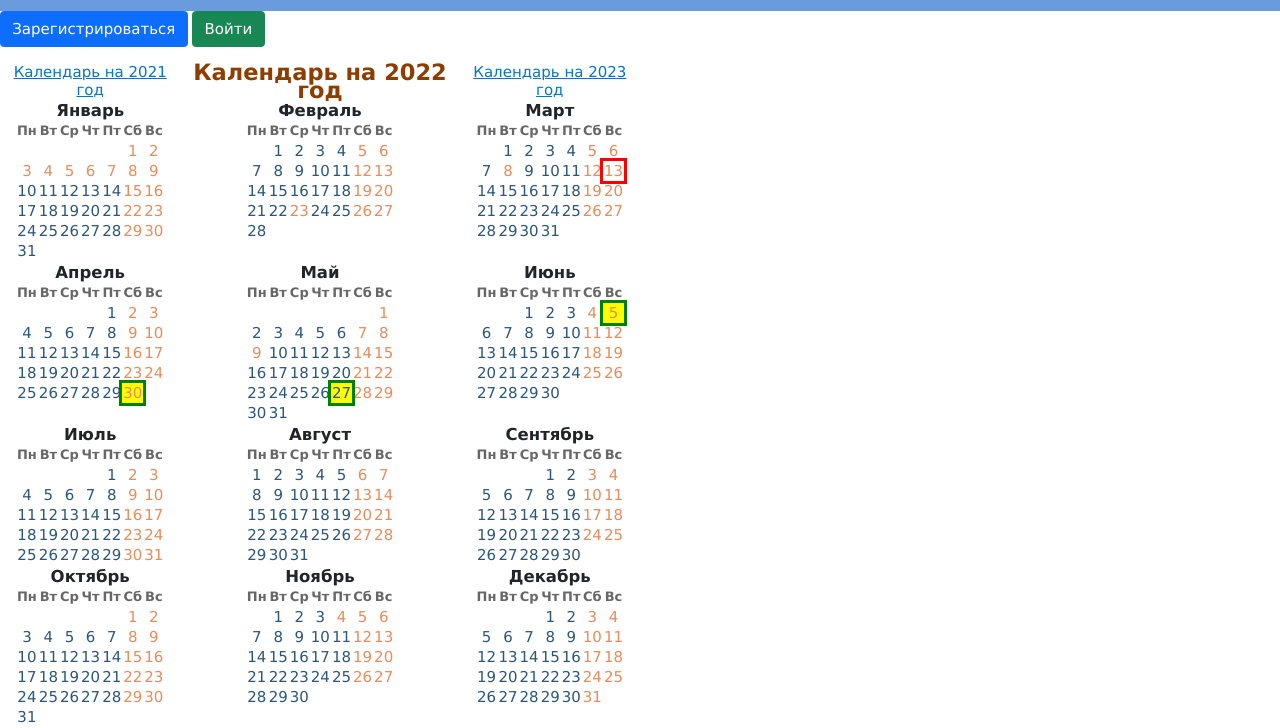
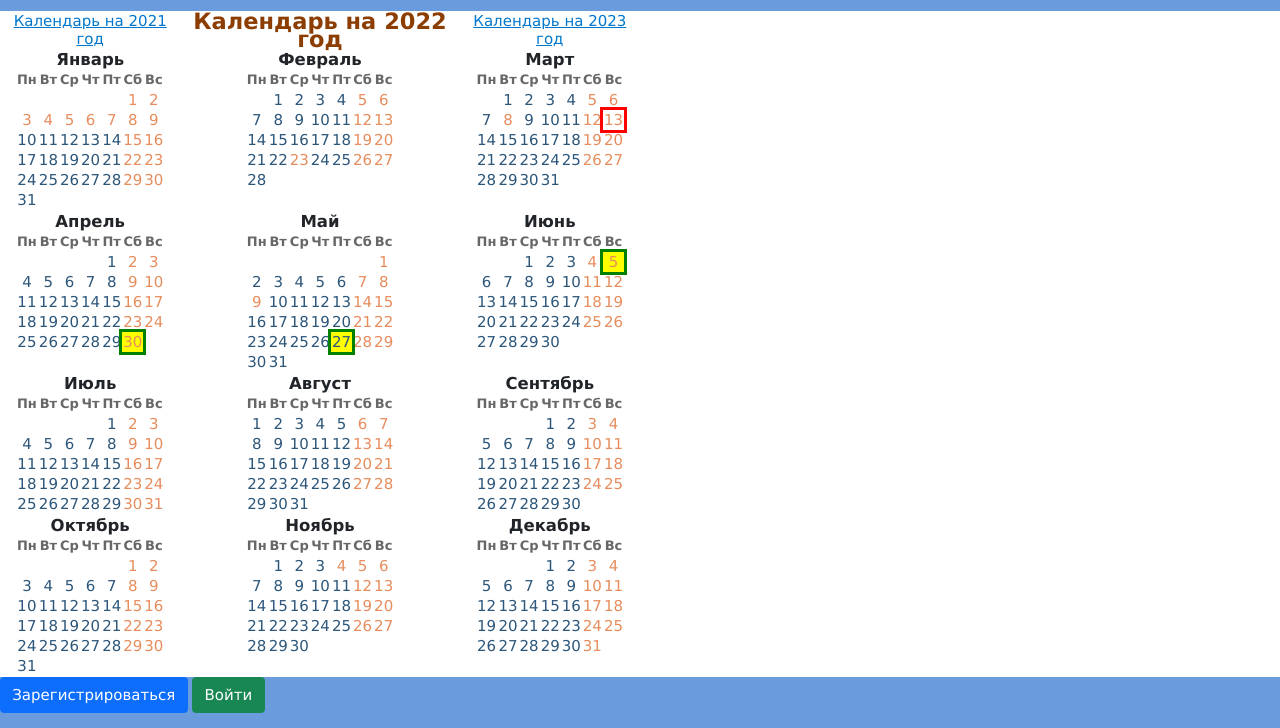
Before and after one commit to vanger2607/KSIGMA, a Flask app: page /cabinet in a window 1280 px wide. Shown: the part 313-1041 px from the top of the page. Run offline with Flask 2, Linux system fonts and the light colour scheme; parts of the project's set-up code (start-up, migrations or seed data) failed here and were passed over; some libraries are stand-ins or nearby versions.

Commit message:
Update index.html
normal footer add

```diff
--- a/templates/index.html
+++ b/templates/index.html
@@ -5,6 +5,8 @@
     <meta name="viewport" content="device-width, initial-scale=1.0">
     <title>{{title}}</title>
     <style>
+    html,
+    body{height: 100%}
   .right {
   text-align: left;
   color: white;
@@ -14,13 +16,13 @@
   width: 100%}
   .text-right{color:white;
   font-size:26px;}
-  #footer {
-    position: fixed; /* Фиксированное положение */
-    right: 0; bottom: 0; /* Левый нижний угол */
-    padding: 10px; /* Поля вокруг текста */
-    background: #699bdd; /* Цвет фона */
-    width: 100%;
-   }
+  .wrapper{min-height: 100%;
+  display: flex;
+  flex-direction:column;}
+  .main {
+  flex: 1 1 auto;}
+  .footer{background: #699bdd;}
+
     </style>
     <link href="https://cdn.jsdelivr.net/npm/bootstrap@5.1.3/dist/css/bootstrap.min.css" rel="stylesheet"
           integrity="sha384-1BmE4kWBq78iYhFldvKuhfTAU6auU8tT94WrHftjDbrCEXSU1oBoqyl2QvZ6jIW3" crossorigin="anonymous">
@@ -37,6 +39,8 @@
 <script src="https://cdn.jsdelivr.net/npm/bootstrap@5.1.3/dist/js/bootstrap.min.js"
         integrity="sha384-QJHtvGhmr9XOIpI6YVutG+2QOK9T+ZnN4kzFN1RtK3zEFEIsxhlmWl5/YESvpZ13"
         crossorigin="anonymous"></script>
+<div class="wrapper">
+    <header class="header">
         <div class="container-fluid">
             <nav class="navbar navbar-expand-lg">
                 <div class="container">
@@ -50,22 +54,23 @@
                     python</p>
             </nav>
         </div>
+    </header>
+    <main class="main">
+        {%block content%} {%endblock%}
+    </main>
+
+    <footer class="footer">
         {% if current_user.is_authenticated %}
-        <footer><div class="w3-panel w3-card-4" id="footer">
         <a class="navbar-brand" href="/logout">{{ current_user.name }}</a>
-        <a class= "btn btn-primary" href ="/cabinet"> Личный кабинет</a></div></footer>
+        <a class="btn btn-primary" href="/cabinet"> Личный кабинет</a>
 
     {% else %}
     <p>
         <a class="btn btn-primary " href="/register">Зарегистрироваться</a>
-        <a class="btn btn-success" href="/login">Войти</a>
-    </p>
-{% endif %}
+        <a class="btn btn-success" href="/login">Войти</a>{% endif %}
+    </p></footer>
 
 
-
- {%block content%}  {%endblock%}
-
-
+</div>
 </body>
 </html>
```
Lines whose indentation alone changed are shown as unchanged.
